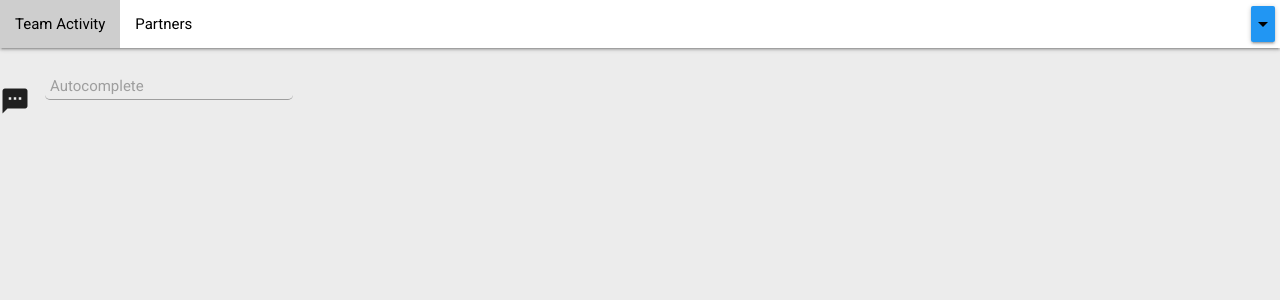
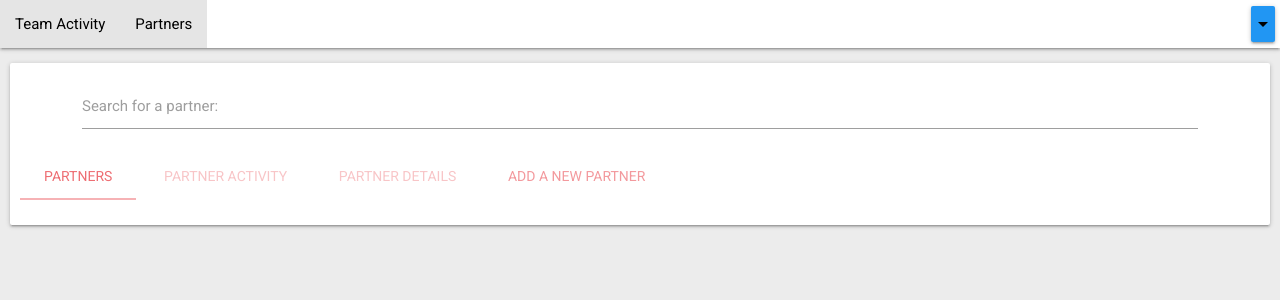
Before and after one commit to keshto/partner_dash, a Django app: page /partners/ in a window 1280 px wide. Shown: the top 300 px of the page. Run offline with Django 3.2, Linux system fonts and the light colour scheme; the visitor is signed in with stand-in values (Sample User, id 1); data that the repository does not hold is empty.

Commit message:
Add partner views

```diff
--- a/app/models.py
+++ b/app/models.py
@@ -2,6 +2,7 @@
 from __future__ import unicode_literals
 
 from django.db import models
+from django.forms import ModelForm, Textarea
 from django.utils import timezone
 from django.contrib.auth import get_user_model
 from django.contrib.auth.models import AbstractUser
@@ -13,12 +14,23 @@ class AppUser(AbstractUser):
         return self.username
 
 class Partner(models.Model):
-  name = models.CharField(max_length=200)
+  name = models.CharField(max_length=200, primary_key=True)
   description = models.CharField(max_length=1000)
   logo = models.CharField(max_length=500)
 
   def __str__(self):
       return "%s" % (self.name)
+
+class PartnerForm(ModelForm):
+  class Meta:
+    model = Partner
+    fields = ['name', 'logo', 'description']
+    labels = {
+      'logo': ('Logo URL'),
+    }
+    widgets = {
+      'description': Textarea(attrs={'class':'materialize-textarea',}),
+    }
 
 class Card(models.Model):
     author = models.ForeignKey(
--- a/app/static/app/scripts.js
+++ b/app/static/app/scripts.js
@@ -5,4 +5,8 @@ document.addEventListener('DOMContentLoaded', function() {
 
   var elems = document.querySelectorAll('.autocomplete');
   var instances = M.Autocomplete.init(elems, auto_options);
+
+  var tab_options = {}
+  var elems = document.querySelectorAll('.tabs')
+  var instance = M.Tabs.init(elems, tab_options);
 });
--- a/app/static/app/style.css
+++ b/app/static/app/style.css
@@ -12,28 +12,29 @@ body {
 }
 
 /* --- Fix CSS for input to fit custom cards */
-input[type="text"], .input-field{
+.custom_card input[type="text"],
+.custom_card .input-field{
     height: auto!important;
     margin-bottom: 0!important;
     border-radius: 5px!important;
 }
 
-input[type="text"] {
+.custom_card input[type="text"] {
     padding-bottom: 2px!important;
     text-indent: 5px!important;
 }
 
-.input-field > label{
+.custom_card .input-field > label{
     top: -15px!important;
     left: 5px!important;
 }
 
-.input-field > label:not(.label-icon).active {
+.custom_card .input-field > label:not(.label-icon).active {
     -webkit-transform: translateY(-1px) scale(0.8)!important;
     transform: translateY(-1px) scale(0.8)!important;
 }
 
-textarea.materialize-textarea{
+.custom_card textarea.materialize-textarea{
     margin: 0!important;
 }
 /* -------------------- */
@@ -122,27 +123,6 @@ hr {
 
 /* ------------------ */
 
-.button {
-    padding: 5px;
-    border-radius: 5px;
-    text-align: center;
-    text-decoration: none;
-    display: inline-block;
-    font-size: 16px;
-    margin: 4px 2px;
-    -webkit-transition-duration: 0.4s; /* Safari */
-    transition-duration: 0.4s;
-    cursor: pointer;
-    background-color: #FAFAFA;
-    color: black;
-    border: 2px solid #008CBA;
-}
-
-.button:hover {
-    background-color: #008CBA;
-    color: white;
-}
-
 .column {
     flex: 1;
     padding: 8px;
@@ -157,10 +137,6 @@ hr {
     background-color: #FDFDFD;
 }
 
-.row {
-    display: flex;
-}
-
 /* Responsive layout - makes the columns stack on top of each other instead of next to each other */
 @media screen and (max-width: 600px) {
     .column {
@@ -168,7 +144,6 @@ hr {
         width: 100%;
     }
 }
-
 
 .header {
     display: flex;
@@ -181,6 +156,10 @@ hr {
 
 .flex {
     display: flex;
+}
+
+.flex_wrap{
+    flex-wrap: wrap;
 }
 
 .column {
@@ -267,3 +246,34 @@ nav a.btn{
 .user_dropdown img{
     height: inherit;
 }
+
+.partner_card{
+   padding: 5px 10px
+}
+
+.partner_search{
+    width: 90%;
+    left: 5%;
+}
+
+.partner_badge{
+    height: 64px;
+    width: 64px;
+    border-radius: 50%;
+    padding: 1px;
+    border: 1px solid gray;
+    margin: 0 2px;
+}
+
+.tab_content{
+    padding: 10px 5px;
+}
+
+.partner_form{
+    padding: 10px 20px;
+}
+
+/* We want the logo on the left */
+.autocomplete-content img.right{
+    float: left!important;
+}
--- a/app/templates/app/index.html
+++ b/app/templates/app/index.html
@@ -43,7 +43,7 @@
 </nav>
 
 
-  <div class="row main">
+  <div class="flex main">
     {% if paginator.has_next %}
       <a href="?page={{ paginator.next_page_number }}">
         <i class="material-icons pagination" id="font">arrow_left</i>
--- a/app/templates/app/partners.html
+++ b/app/templates/app/partners.html
@@ -15,6 +15,9 @@
         "{{ partner.name }}": "{{ partner.logo }}",
         {% endfor %}
       },
+      onAutocomplete: function(val) {
+        window.location.href = '?partner=' + val;
+      },
     };
   </script>
 
@@ -27,6 +30,7 @@
   <link href="https://fonts.googleapis.com/css?family=Roboto" rel="stylesheet">
 </head>
 <body>
+{% load materializecss %}
 {% if not user.is_authenticated %}
   <a class="button" href="{% url 'slack:begin' 'slack' %}">Login</a>
 {% else %}
@@ -40,8 +44,8 @@
 <nav>
   <div class="nav-wrapper white">
     <ul class="hide-on-med-and-down">
-      <li class="active"><a class="black-text" href="/">Team Activity</a></li>
-      <li><a class="black-text" href="partners/">Partners</a></li>
+      <li><a class="black-text" href="/">Team Activity</a></li>
+      <li class="active"><a class="black-text" href="partners/">Partners</a></li>
     </ul>
     <ul class="right hide-on-med-and-down">
       <!-- Dropdown Trigger -->
@@ -52,15 +56,93 @@
   </div>
 </nav>
 
+  <div class="main">
+    <div class="card partner_card">
+      <div class="partner_search input-field">
+        <input type="text" id="autocomplete-input" class="autocomplete">
+        <label for="autocomplete-input">Search for a partner:</label>
+      </div>
 
-  <div class="row main">
+      <ul class="tabs">
+        <li class="tab"><a href="#partner_list">Partners</a></li>
+        <li class="tab {% if not partner %} disabled {% endif %}">
+          <a {% if partner and not form.errors and not form_details.errors %} class="active"{% endif %} href="#partner_activity">Partner Activity</a>
+        </li>
+        <li class="tab {% if not partner %} disabled {% endif %}">
+          <a {% if partners and form_details.errors %} class="active"{% endif %} href="#partner_details">Partner Details</a>
+        </li>
+        <li class="tab"><a {% if form.errors %} class="active"{% endif %} href="#add_partner">Add a New Partner</a></li>
+      </ul>
 
-    <div class="input-field">
-      <i class="material-icons prefix">textsms</i>
-      <input type="text" id="autocomplete-input" class="autocomplete">
-      <label for="autocomplete-input">Autocomplete</label>
+      <div class="tab_content">
+        <div id="partner_list" class="flex flex_wrap">
+          {% for partner in partners %}
+          <a href="?partner={{ partner.pk }}"><img src="{{ partner.logo }}" class="partner_badge"></a>
+          {% endfor %}
+        </div>
+        <div id="partner_activity">
+          {% if not partner.cards.all %}
+          <div class="card">
+            <div class="content_body">
+              No activity for this partner :(
+            </div>
+          </div>
+          {% endif %}
+          {% for card in partner.cards.all %}
+          <div class="card">
+            <div class="content_body">
+              <div class="flex">
+                <img class="avatar" src="{{ card.author.avatar512 }}">
+                <div class="full_width">
+                  <div class="flex">
+                    <div class="author flex1">{{ card.author.get_full_name }}</div>
+                    <div class="time">{{ card.date|date:"P" }}</div>
+                  </div>
+                  {{ card.body }}
+                </div>
+              </div>
+            </div>
+            {% for comment in card.comments.all %}
+              <div class="comment content_body">
+                <div class="flex">
+                  <img class="avatar" src="{{ card.author.avatar512 }}">
+                  <div class="full_width">
+                    <div class="flex">
+                      <div class="author flex1">{{ card.author.get_full_name }}</div>
+                      <div class="time">{{ card.date|date:"P" }}</div>
+                    </div>
+                    {{ comment.body }}
+                  </div>
+                </div>
+              </div>
+            {% endfor %}
+          </div>
+          {% endfor %}
+        </div>
+        <div id="partner_details">
+          <form class="form-input partner_form" action="/partners/" method="post">
+            {% csrf_token %}
+            {{ form_details|materializecss }}
+            <input type="hidden" id="partnerID" name="partnerID" value="{{ partner.pk }}">
+            <button class="btn waves-effect waves-light blue" type="submit" name="action">Update
+              <i class="material-icons right">sync</i>
+            </button>
+            <a class="waves-effect waves-light btn red" href="/delete/{{ partner.pk }}">Delete
+              <i class="material-icons right">delete</i>
+            </a>
+          </form>
+        </div>
+        <div id="add_partner">
+          <form class="form-input partner_form" action="/partners/" method="post">
+            {% csrf_token %}
+            {{ form|materializecss }}
+            <button class="btn waves-effect waves-light blue" type="submit" name="action">Save
+              <i class="material-icons right">send</i>
+            </button>
+          </form>
+        </div>
+      </div>
     </div>
-
   </div>
 {% endif %}
 </body>
--- a/app/views.py
+++ b/app/views.py
@@ -6,7 +6,7 @@ from django.http import HttpResponseRedirect, HttpResponse
 from django.contrib.auth import logout as logout_user
 from django.core.paginator import EmptyPage, PageNotAnInteger, Paginator
 
-from app.models import Partner, Card, Comment, AppUser
+from app.models import Partner, Card, Comment, AppUser, PartnerForm
 
 def logout(request):
   logout_user(request)
@@ -39,10 +39,38 @@ def index(request):
   return render(request, 'app/index.html', context)
 
 def partners(request):
+  if request.method == 'POST':
+    partner_id = request.POST.get('partnerID')
+
+    if partner_id:
+      partner = get_object_or_404(Partner, pk=partner_id)
+      form = PartnerForm(request.POST, instance=partner)
+    else:
+      form = PartnerForm(request.POST)
+      partner = None
+
+    if form.is_valid():
+      partner = Partner(**form.cleaned_data)
+      partner.save()
+      return HttpResponseRedirect('/partners/?partner=%s' % partner_id if partner_id else '/partners/')
+
+  # if a GET (or any other method) we'll create a blank form
+  else:
+    form = PartnerForm(auto_id=True)
+    partner = get_object_or_404(Partner, pk=request.GET.get('partner')) if request.GET.get('partner') else None
+
   context = {
+    'partner': partner,
+    'form': form,
+    'form_details': PartnerForm(instance=partner),
     'partners': Partner.objects.all(),
   } if request.user.is_authenticated else {}
   return render(request, 'app/partners.html', context)
+
+def partner_delete(request, partner_id):
+  partner = get_object_or_404(Partner, pk=partner_id)
+  partner.delete()
+  return HttpResponseRedirect('/partners/')
 
 def share(request):
   data = request.POST['data']
--- a/partner_dash/settings.py
+++ b/partner_dash/settings.py
@@ -66,8 +66,9 @@ INSTALLED_APPS = [
     'django.contrib.sessions',
     'django.contrib.messages',
     'django.contrib.staticfiles',
+    'social_django',
+    'materializecssform',
     'app',
-    'social_django',
 ]
 
 MIDDLEWARE = [
--- a/partner_dash/urls.py
+++ b/partner_dash/urls.py
@@ -22,6 +22,7 @@ urlpatterns = [
     url(r'^admin/', admin.site.urls),
     url(r'^$', views.index, name='index'),
     url(r'^partners/', views.partners, name='partners'),
+    url(r'^delete/(?P<partner_id>.+)$', views.partner_delete, name='partner_delete'),
     url(r'^share/', views.share, name='share'),
     url(r'^reply/(?P<card_id>[0-9]+)$', views.reply, name='reply'),
     url(r'^claim/(?P<card_id>[0-9]+)$', views.claim, name='claim'),
--- a/requirements.txt
+++ b/requirements.txt
@@ -1,2 +1,3 @@
 Django>=1.11.16
 social-auth-app-django>=2.1.0
+django-materializecss-form>=1.1.10
```
